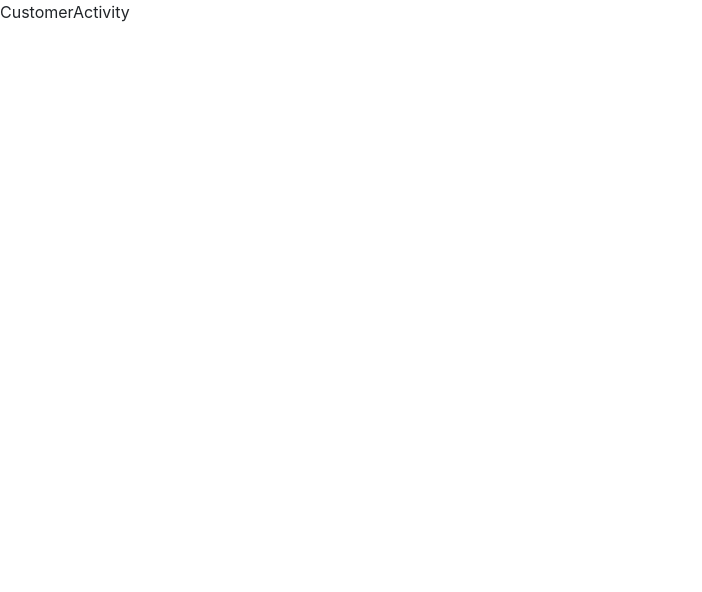
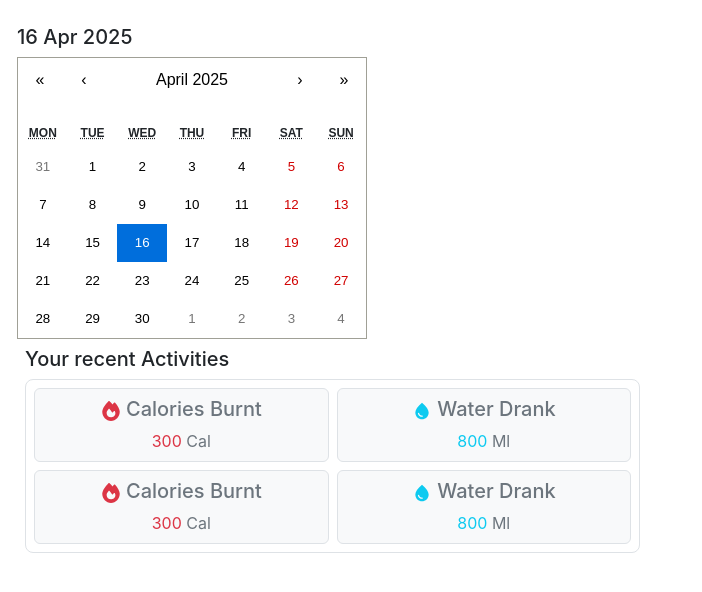
Before and after one commit to ksahana-developer/gymapp-frontend, a React (Create React App) app in the folder frontend-gym/: page /activity/customer/1 in a window 1280 px wide. Shown: the top 592 px of the page, without its empty margins (0-702 px from the left). Built offline with nearby package versions, Linux system fonts and the light colour scheme.

Commit message:
initial setup for customerActivityLog component

```diff
--- /dev/null
+++ b/frontend-gym/src/components/CustomerActivityLog/CustomerActivityLog.jsx
@@ -0,0 +1,32 @@
+import React from 'react'
+import { FaFire } from "react-icons/fa6";
+import { MdWaterDrop } from "react-icons/md";
+
+const CustomerActivityLog = () => {
+    return (
+        <div style={{ width: '50%' }} className='border p-2 rounded-3 d-flex flex-column gap-2' >
+            <div className="d-flex gap-2 justify-content-center">
+                <div style={{ width: '50%' }} className="border text-danger bg-light d-flex flex-column p-2 rounded-2 justify-content-center align-items-center">
+                    <h5 className='text-secondary' > <FaFire className='text-danger' /> Calories Burnt</h5>
+                    <p className='mb-0' >300  <span className='text-secondary' >Cal</span></p>
+                </div>
+                <div style={{ width: '50%' }} className="border text-info bg-light d-flex flex-column p-2 rounded-2 justify-content-center align-items-center ">
+                    <h5 className='text-secondary' ><MdWaterDrop className='text-info' /> Water Drank</h5>
+                    <p className='mb-0'>800 <span className='text-secondary'>Ml</span></p>
+                </div>
+            </div>
+            <div className="d-flex gap-2 justify-content-center">
+                <div style={{ width: '50%' }} className="border text-danger bg-light d-flex flex-column p-2 rounded-2 justify-content-center align-items-center">
+                    <h5 className='text-secondary' > <FaFire className='text-danger' /> Calories Burnt</h5>
+                    <p className='mb-0' >300  <span className='text-secondary' >Cal</span></p>
+                </div>
+                <div style={{ width: '50%' }} className="border text-info bg-light d-flex flex-column p-2 rounded-2 justify-content-center align-items-center ">
+                    <h5 className='text-secondary' ><MdWaterDrop className='text-info' /> Water Drank</h5>
+                    <p className='mb-0'>800 <span className='text-secondary'>Ml</span></p>
+                </div>
+            </div>
+        </div>
+    )
+}
+
+export default CustomerActivityLog
--- a/frontend-gym/src/pages/CustomerActivity/CustomerActivity.jsx
+++ b/frontend-gym/src/pages/CustomerActivity/CustomerActivity.jsx
@@ -1,9 +1,57 @@
-import React from 'react'
+import React, { useState } from 'react'
+// import { useState } from 'react';
+import Calendar from 'react-calendar';
+import 'react-calendar/dist/Calendar.css';
+import CustomerActivityLog from '../../components/CustomerActivityLog/CustomerActivityLog';
 
 const CustomerActivity = () => {
+  const getMonth = (month) => {
+    if (month === 0) {
+      return "Jan"
+    } else if (month === 1) {
+      return "Feb"
+    } else if (month === 2) {
+      return "Mar"
+    } else if (month === 3) {
+      return 'Apr'
+    }
+    else if (month === 4) {
+      return "May"
+    } else if (month === 5) {
+      return "June"
+    } else if (month === 6) {
+      return "July"
+    } else if (month === 7) {
+      return "Aug"
+    } else if (month === 8) {
+      return "Sep"
+    } else if (month === 9) {
+      return "Oct"
+    } else if (month === 10) {
+      return 'Nov'
+    }
+    else if (month === 11) {
+      return 'Dec'
+    }
+    else {
+      return 'Invalid month'
+    }
+  }
+  const [date, setDate] = useState(new Date())
+  console.log(date, typeof (date))
+  console.log(`${(new Date(date)).getDate()} ${getMonth((new Date(date)).getMonth())} ${(new Date(date)).getFullYear()}`)
+
+
   return (
-    <div>
-      CustomerActivity
+    <div className='d-flex flex-column border border-white rounded-2 p-2 mt-3 mx-2' >
+      <h5 className='mb-2' >{`${(new Date(date)).getDate()} ${getMonth((new Date(date)).getMonth())} ${(new Date(date)).getFullYear()}`} </h5>
+      <div className="d-flex flex-column ">
+        <Calendar onChange={setDate} value={date} />
+      </div>
+      <div className="d-flex flex-column p-2">
+        <h5>Your recent Activities</h5>
+        <CustomerActivityLog/>
+      </div>
     </div>
   )
 }
```
Also changed, not shown: frontend-gym/src/components/CustomerActivityLog/customerActivityLog.css (added).
